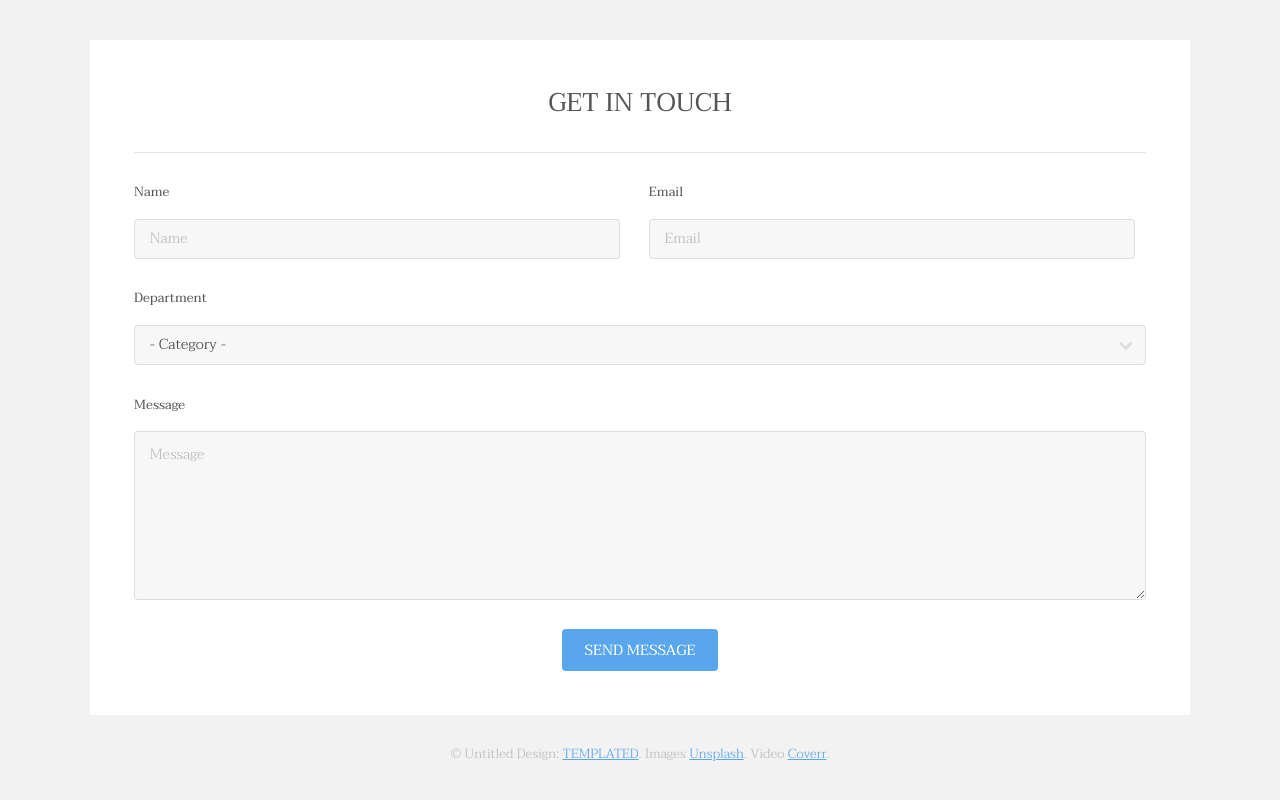
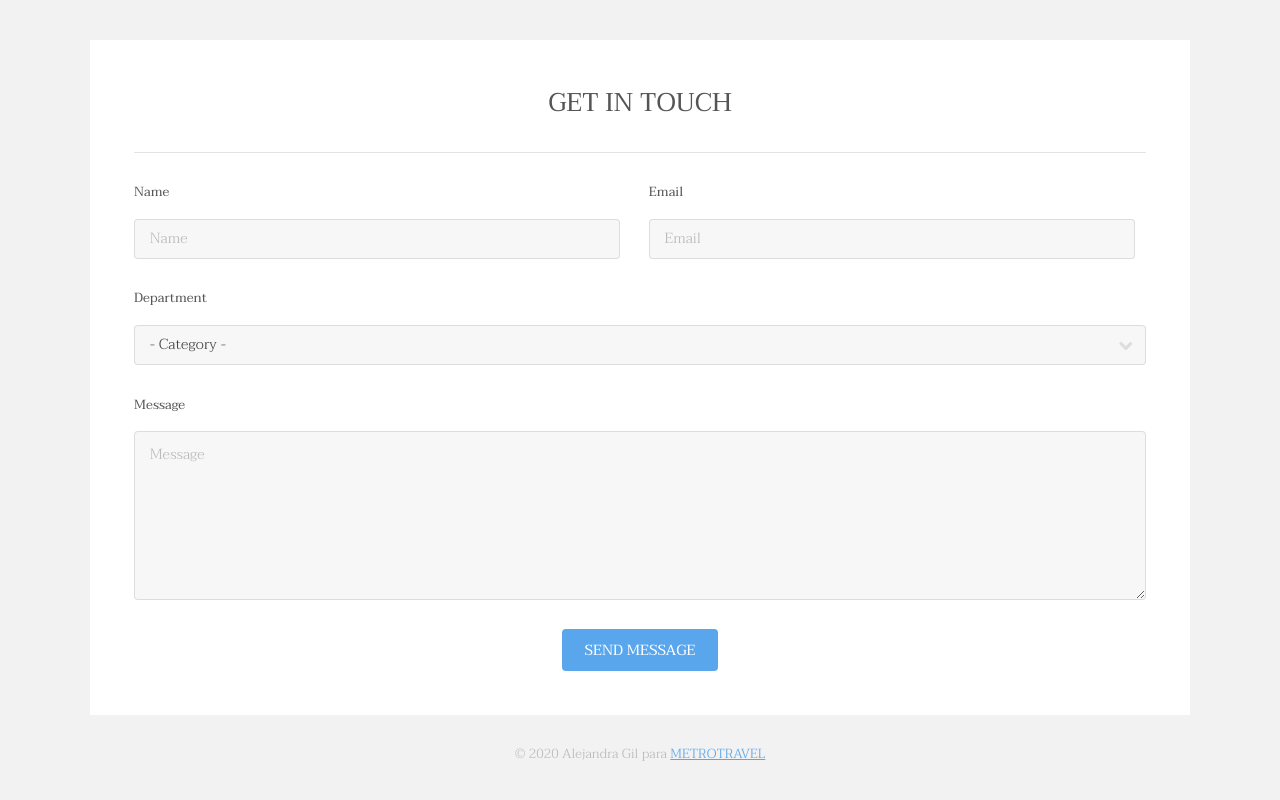
Before and after one commit to alegilari/REP_04_METROPOLITA, a plain HTML site: page index.html in a window 1280 px wide. Shown: the part 3231-4031 px from the top of the page. Drawn offline with Linux system fonts and the light colour scheme.

Commit message:
copyright por Alejandro

```diff
--- a/index.html
+++ b/index.html
@@ -194,7 +194,7 @@
 						</div>
 					</section>
 					<div class="copyright">
-						&copy; Untitled Design: <a href="https://templated.co/">TEMPLATED</a>. Images <a href="https://unsplash.com/">Unsplash</a>. Video <a href="http://coverr.co/">Coverr</a>.
+						&copy; 2020 Alejandra Gil para <a href="https://templated.co/">METROTRAVEL</a>
 					</div>
 				</div>
 			</footer>
```
